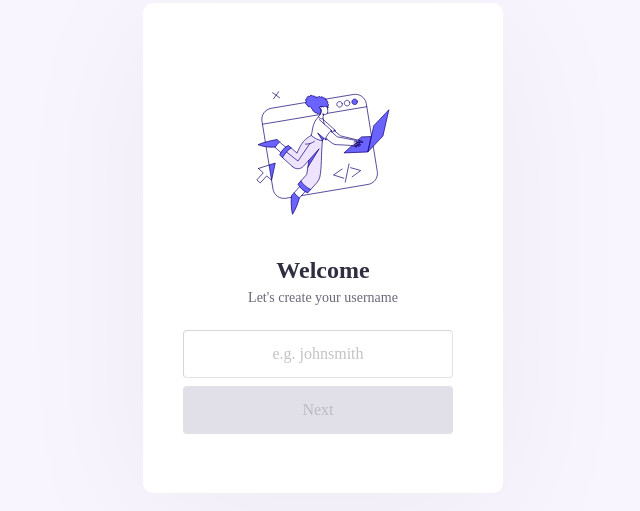
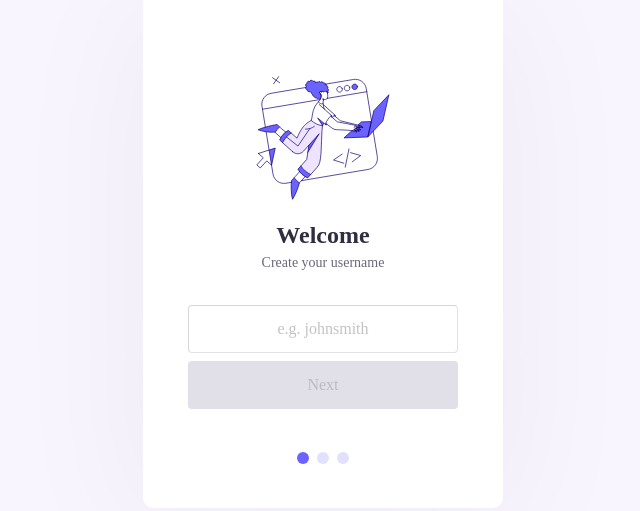
Before and after one commit to frontend-joe/es6-components, a plain HTML site: page carousels/carousel-2/index.html in a window 1280 px wide. Shown: the part 152-663 px from the top of the page, without its empty margins (317-957 px from the left). Drawn offline with nearby package versions, Linux system fonts and the light colour scheme.

Commit message:
adding carousel-2

```diff
--- a/signups/signup-3/index.html
+++ b/carousels/carousel-2/index.html
@@ -4,7 +4,7 @@
     <meta charset="UTF-8" />
     <meta http-equiv="X-UA-Compatible" content="IE=edge" />
     <meta name="viewport" content="width=device-width, initial-scale=1.0" />
-    <title>Signup 3</title>
+    <title>Carousels</title>
     <link rel="stylesheet" href="styles.css" />
     <link
       rel="stylesheet"
@@ -21,7 +21,7 @@
           <div class="swiper-slide">
             <img src="1.svg" />
             <h2>Welcome</h2>
-            <h3>Let's create your username</h3>
+            <h3>Create your username</h3>
             <input
               spellcheck="false"
               oninput="checkValid(event)"
--- a/signups/signup-3/main.js
+++ b/carousels/carousel-2/main.js
@@ -1,7 +1,10 @@
 const swiper = new Swiper(".swiper", {
-  // Optional parameters
   speed: 500,
   allowTouchMove: false,
+  pagination: {
+    el: ".swiper-pagination",
+    clickable: true,
+  },
 });
 
 const gotoSlide = (index) => {
--- a/signups/signup-3/styles.css
+++ b/carousels/carousel-2/styles.css
@@ -1,6 +1,10 @@
 html,
 body {
   height: 100%;
+}
+
+:root {
+  --color-primary: #6b63ff;
 }
 
 * {
@@ -21,7 +25,7 @@ body {
   display: flex;
   flex-direction: column;
   width: 360px;
-  height: 490px;
+  height: 520px;
   padding: 80px 0 0;
   border-radius: 10px;
   background: #ffffff;
@@ -29,7 +33,7 @@ body {
 }
 
 img {
-  margin: 0 auto 30px;
+  margin: 0 auto 10px;
   width: 140px;
   height: 140px;
   object-fit: contain;
@@ -41,15 +45,14 @@ h2 {
 
 h3 {
   color: #69687a;
-  margin: 0 0 24px;
+  margin: 0 0 34px;
   font-weight: 400;
   font-size: 14px;
   align-self: stretch;
 }
 
-input,
-button {
-  display: block;
+button,
+input {
   height: 48px;
   width: 270px;
   margin: 0 40px;
@@ -79,7 +82,7 @@ input::placeholder {
 }
 
 button {
-  background: #6b63ff;
+  background: var(--color-primary);
   color: #f9f9f9;
   border: 0;
   cursor: pointer;
@@ -93,14 +96,9 @@ button:disabled {
 }
 
 button.secondary {
-  background: transparent;
-  color: #7e7d8a;
-  margin-bottom: 8px;
-}
-
-button.secondary:hover {
   background: #f7f7fb;
   color: #68677c;
+  margin-bottom: 8px;
 }
 
 button[type="submit"] {
@@ -108,5 +106,18 @@ button[type="submit"] {
 }
 
 .swiper {
+  height: 100%;
   width: 100%;
 }
+
+body .swiper-horizontal > .swiper-pagination-bullets {
+  bottom: 42px;
+  left: 50%;
+  translate: -50% 0;
+}
+
+body .swiper-horizontal > .swiper-pagination-bullets .swiper-pagination-bullet {
+  scale: 1.5;
+  margin: 0 6px;
+  background: var(--color-primary);
+}
```
Also changed, not shown: carousels/carousel-2/1.svg (renamed from signups/signup-3/1.svg), carousels/carousel-2/2.svg (renamed from signups/signup-3/2.svg), carousels/carousel-2/3.svg (renamed from signups/signup-3/3.svg).
